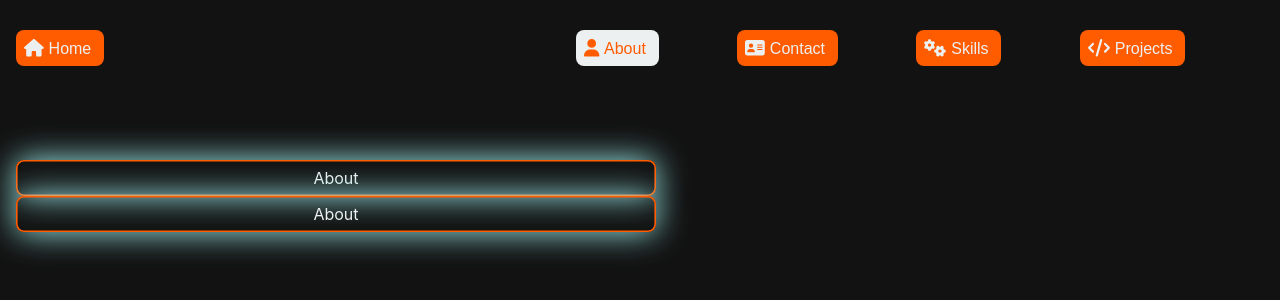
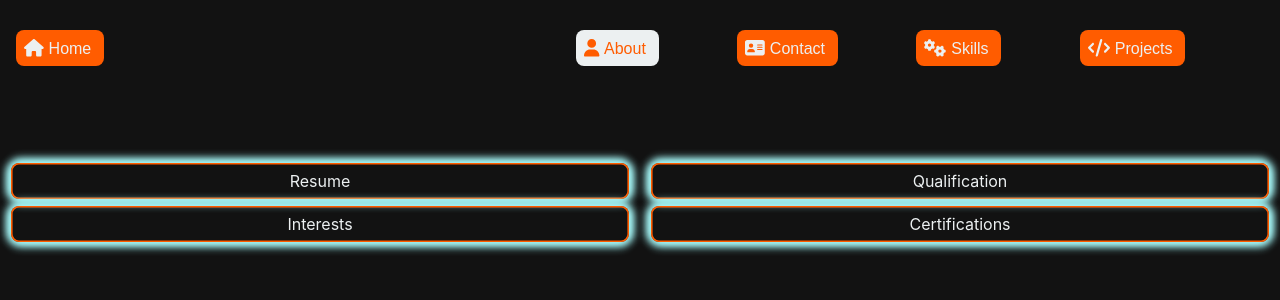
Before and after one commit to RajveerNarang/raghuweb, a React (Vite) app: page /about in a window 1280 px wide. Shown: the top 300 px of the page. Built offline with nearby package versions, Linux system fonts and the light colour scheme.

Commit message:
TODO: 3 things
1. Create Different Scenarios
2. Make 2 - n rows clickable
3. Create Infinte Scrolling

```diff
--- a/json/about.json
+++ b/json/about.json
@@ -1,11 +1,19 @@
 {
 	"titles": [
 		{
-			"title": "About",
+			"title": "Resume",
+			"content": "Lorem ipsum dolor sit, amet consectetur adipisicing elite. Recusandae dolores, quidem animi saepe nihil nobis aliquid fuga, atque aut blanditiis accusamus consequatur maiores dolorem modi labore, expedita velit. Nesciunt, accusantium. Quisquam ad, cupiditate exercitationem magnam laboriosam esse, dicta adipisci sint recusandae aliquam dolore quia consectetur in quasi ullam sequi voluptatem suscipit tempora vel dignissimos harum. Debitis, illo amet. Omnis, officiis. Repellendus placeat tenetur, distinctio voluptatem quis asperiores excepturi"
+		},
+		{
+			"title": "Qualification",
 			"content": "Lorem, ipsum dolor sit amet consectetur adipisicing elit. Perspiciatis totam sint excepturi eum voluptatem quas placeat iure debitis alias enim, rem tenetur laudantium a. Ipsa, non aliquid. Cupiditate, accusamus magni?"
 		},
 		{
-			"title": "About",
+			"title": "Interests",
+			"content": "Lorem, ipsum dolor sit amet consectetur adipisicing elit. Perspiciatis totam sint excepturi eum voluptatem quas placeat iure debitis alias enim, rem tenetur laudantium a. Ipsa, non aliquid. Cupiditate, accusamus magni?"
+		},
+		{
+			"title": "Certifications",
 			"content": "Lorem, ipsum dolor sit amet consectetur adipisicing elit. Perspiciatis totam sint excepturi eum voluptatem quas placeat iure debitis alias enim, rem tenetur laudantium a. Ipsa, non aliquid. Cupiditate, accusamus magni?"
 		}
 	]
--- a/src/Components/AboutComponent/About.jsx
+++ b/src/Components/AboutComponent/About.jsx
@@ -1,4 +1,4 @@
-import React from 'react'
+import React, { useState } from 'react'
 
 import Dropdown from '@components/Basics/Dropdown/Dropdown'
 import styles from '@components/AboutComponent/about.module.scss'
@@ -6,10 +6,22 @@ import styles from '@components/AboutComponent/about.module.scss'
 import aboutData from '@json/about.json'
 
 const About = () => {
+	const [openIndex, setOpenIndex] = useState(null)
+
+	const toggleDropdown = (index) => {
+	  setOpenIndex(openIndex === index ? null : index)
+	}
   return (
-	<div className={`${styles.container}`}>
-    <Dropdown data={aboutData.titles} />
-  </div>
+    <div className={`${styles.container}`}>
+      {aboutData ? aboutData.titles.map((titles, index) => (
+        <Dropdown
+          key={index}
+          title={titles.title}
+          content={titles.content}
+          isOpen={openIndex === index}
+          toggleDropdown={() => toggleDropdown(index)} />
+      )) : null}
+    </div>
   )
 }
 
--- a/src/Components/AboutComponent/about.module.scss
+++ b/src/Components/AboutComponent/about.module.scss
@@ -1,8 +1,14 @@
+@import '@src/index.scss';
+
 .container {
-	display: grid;
-	grid-template-columns: 50%;
-
 	position: relative;
 	top: 10rem;
-	left: 1rem;
+
+	display: grid;
+	grid-template-columns: 100%;
+
+	@include media-md {
+		grid-template-columns: 50% 50%;
+	}
+
 }
--- a/src/Components/Basics/Dropdown/Dropdown.jsx
+++ b/src/Components/Basics/Dropdown/Dropdown.jsx
@@ -3,31 +3,27 @@ import PropTypes from 'prop-types'
 
 import styles from '@components/Basics/Dropdown/dropdown.module.scss'
 
-const Dropdown = ({data, additionalClass}) => {
-	if (!data || data === undefined) {
-		return null
-	}
-
-	const renderItems = (data) => {
-		return data.map((item, index) => (
-			<div key={index} className={`${styles.dropdownContainer}`}>
-				<div className={`${styles.dropdownBtn}`}> {item.title}</div>
-				<div className={`${styles.dropdownContent}`}>
-					{item.content}
-				</div>
-			</div>
-		))
-	}
+const Dropdown = (props) => {
+	const {title, content, additionalClass, isOpen, toggleDropdown} = props
 
   return (
-	<>
-		{renderItems(data)}
-	</>
+	<div className={`${styles.container} ${additionalClass || ''}`}>
+		<div className={`${styles.dropdownBtn}`} onClick={toggleDropdown}> {title} </div>
+		<div
+			className={`
+				${styles.dropdownContent}
+				${isOpen ? styles.slideDownAnimation : styles.slideUpAnimation}
+			`}>
+				{content}
+		</div>
+
+	</div>
   )
 }
 
 Dropdown.prototype = {
-  data: PropTypes.array.isRequired
+  title: PropTypes.string.isRequired,
+  content: PropTypes.string.isRequired
 }
 
 export default Dropdown
--- a/src/Components/Basics/Dropdown/dropdown.module.scss
+++ b/src/Components/Basics/Dropdown/dropdown.module.scss
@@ -1,37 +1,76 @@
 @import '@src/index.scss';
 
 
-.dropdownContainer {
+.container {
 	// background-color: red;
-
 	display: flex;
-	justify-content: center;
+	justify-content: flex-start;
 	align-items: center;
 	flex-direction: column;
-}
+
+	margin: 0.2rem 0.7rem;
+
 	.dropdownBtn {
 		background-color: transparent;
 		color: $dark-text;
 		width: 100%;
 		text-align: center;
+		cursor: pointer;
 
 		border-radius: 0.5rem;
-	box-shadow: 0 0 2rem $dark-accent, inset 0 0 0 0.1rem $dark-primary;
+		box-shadow: 0 -0.3rem 0.5rem $dark-accent,
+					0.3rem 0 0.5rem $dark-accent,
+					0 0.3rem 0.5rem $dark-accent,
+					-0.3rem 0 0.5rem $dark-accent,
+					inset 0 0 0 0.1rem $dark-primary;
 		padding: 0.5rem 1rem;
+		z-index: 69;
 	}
 
 	.dropdownContent {
-	position: relative;
-	display: none;
-	background-color: $dark-primary;
+		position: absolute;
+		top: 2.3rem;
+
 		color: $dark-text;
+		background-color: $dark-secondary;
 
 		border-radius: 0 0 0.5rem 0.5rem;
-	box-shadow: 0 0.2rem 2rem $dark-accent, inset 0 0 0 0.1rem $dark-primary;
-	width: 98%;
+		box-shadow: 0 -0.1rem 0.5rem $dark-primary,
+					0 0.3rem 0.5rem $dark-accent,
+					-0.1rem 0 0.5rem $dark-accent,
+					0.1rem 0 0.5rem $dark-accent,
+					inset 0 0 0 0.1rem $dark-primary;
+		width: 48%;
 		padding: 1rem;
+		z-index: 70;
+	}
 }
 
-.active {
-	display: block;
+.slideDownAnimation {
+	animation: SlideDown 0.3s ease-in-out forwards;
 }
+.slideUpAnimation {
+	animation: SlideUp 0.3s ease-in-out forwards;
+}
+
+@keyframes SlideDown {
+	0% {
+		opacity: 0;
+		transform: translateY(-1rem);
+	}
+	100% {
+		opacity: 1;
+		transform: translateY(0);
+	}
+}
+
+@keyframes SlideUp {
+	0% {
+		opacity: 1;
+		transform: translateY(0);
+	}
+	100% {
+		opacity: 0;
+		transform: translateY(-1rem);
+	}
+}
--- a/src/Components/Basics/Loader/loader.module.scss
+++ b/src/Components/Basics/Loader/loader.module.scss
@@ -27,7 +27,7 @@
 		width: 2rem;
 		border-top: 0.15rem solid $dark-primary-hover;
 		border-left: 0.15rem solid $dark-primary-hover;
-		animation: dblspin 2s linear infinite;
+		animation: dblSpin 2s linear infinite;
 	}
 
 	.dbl_spin__2 {
@@ -35,24 +35,6 @@
 		width: 3rem;
 		border-bottom: 0.2rem solid $dark-primary;
 		border-left: 0.2rem solid $dark-primary;
-		animation: dblspin2 1.5s linear infinite;
+		animation: dblSpin2 1.5s linear infinite;
 	}
 }
-
-@keyframes dblspin {
-	0% {
-		transform: rotate(0deg);
-	}
-	100% {
-		transform: rotate(-720deg);
-	}
-}
-
-@keyframes dblspin2 {
-	0% {
-		transform: rotate(0deg);
-	}
-	100% {
-		transform: rotate(360deg);
-	}
-}
--- a/src/Components/HomeComponent/home.module.scss
+++ b/src/Components/HomeComponent/home.module.scss
@@ -40,22 +40,3 @@
 		}
 	}
 }
-
-
-@keyframes bounce {
-	0% {
-		transform: translateY(-15rem);
-	}
-	20%, 50%, 80%, 100% {
-		transform: translateY(0);
-	}
-	40% {
-		transform: translateY(-2rem);
-	}
-	70% {
-		transform: translateY(-1rem);
-	}
-	90% {
-		transform: translateY(-0.5rem);
-	}
-}
--- a/src/Components/NavbarComponent/Navbar.jsx
+++ b/src/Components/NavbarComponent/Navbar.jsx
@@ -1,13 +1,9 @@
-import React, { Suspense, lazy } from 'react'
+import React from 'react'
 import { useMediaQuery } from 'react-responsive'
 
 import styles from '@components/NavbarComponent/navbar.module.scss'
-import Loader from '@components/Basics/Loader/Loader'
-// import DesktopNav from '@components/NavbarComponent/DesktopNav'
-// import MobileNav from '@components/NavbarComponent/MobileNav'
-
-const DesktopNav = lazy(() => import('@components/NavbarComponent/DesktopNav'))
-const MobileNav = lazy(() => import('@components/NavbarComponent/MobileNav'))
+import DesktopNav from '@components/NavbarComponent/DesktopNav'
+import MobileNav from '@components/NavbarComponent/MobileNav'
 
 const Navbar = () => {
 
@@ -15,14 +11,7 @@ const Navbar = () => {
 
   return (
 	<nav className={`${styles.navbar}`}>
-		{isDesktop ?
-			<Suspense fallback={<Loader />}>
-				<DesktopNav />
-			</Suspense>
-			: <Suspense fallback={<Loader />}>
-				<MobileNav />
-			</Suspense>
-		}
+		{isDesktop ? <DesktopNav /> : <MobileNav /> }
 	</nav>
   )
 }
--- a/src/Components/NavbarComponent/navbar.module.scss
+++ b/src/Components/NavbarComponent/navbar.module.scss
@@ -82,21 +82,3 @@
 	}
 
 }
-
-@keyframes rotateToX {
-	0% {
-		transform: rotate(0deg);
-	}
-	100% {
-		transform: rotate(135deg);
-	}
-}
-
-@keyframes revRotateToX {
-	0% {
-		transform: rotate(135deg);
-	}
-	100% {
-		transform: rotate(0deg);
-	}
-}
--- a/src/index.scss
+++ b/src/index.scss
@@ -1,5 +1,7 @@
 @import '@src/styles/_variable';
 @import '@src/styles/_media';
+@import '@src/styles/_keyframes';
+
 @import url('https://cdnjs.cloudflare.com/ajax/libs/font-awesome/6.5.1/css/fontawesome.min.css');
 
 * {
--- /dev/null
+++ b/src/styles/_keyframes.scss
@@ -0,0 +1,56 @@
+// Navbar
+@keyframes rotateToX {
+	0% {
+		transform: rotate(0deg);
+	}
+	100% {
+		transform: rotate(135deg);
+	}
+}
+
+@keyframes revRotateToX {
+	0% {
+		transform: rotate(135deg);
+	}
+	100% {
+		transform: rotate(0deg);
+	}
+}
+
+// Home
+@keyframes bounce {
+	0% {
+		transform: translateY(-15rem);
+	}
+	20%, 50%, 80%, 100% {
+		transform: translateY(0);
+	}
+	40% {
+		transform: translateY(-2rem);
+	}
+	70% {
+		transform: translateY(-1rem);
+	}
+	90% {
+		transform: translateY(-0.5rem);
+	}
+}
+
+// Loader
+@keyframes dblSpin {
+	0% {
+		transform: rotate(0deg);
+	}
+	100% {
+		transform: rotate(-720deg);
+	}
+}
+
+@keyframes dblSpin2 {
+	0% {
+		transform: rotate(0deg);
+	}
+	100% {
+		transform: rotate(360deg);
+	}
+}
```
Lines whose indentation alone changed are shown as unchanged.
